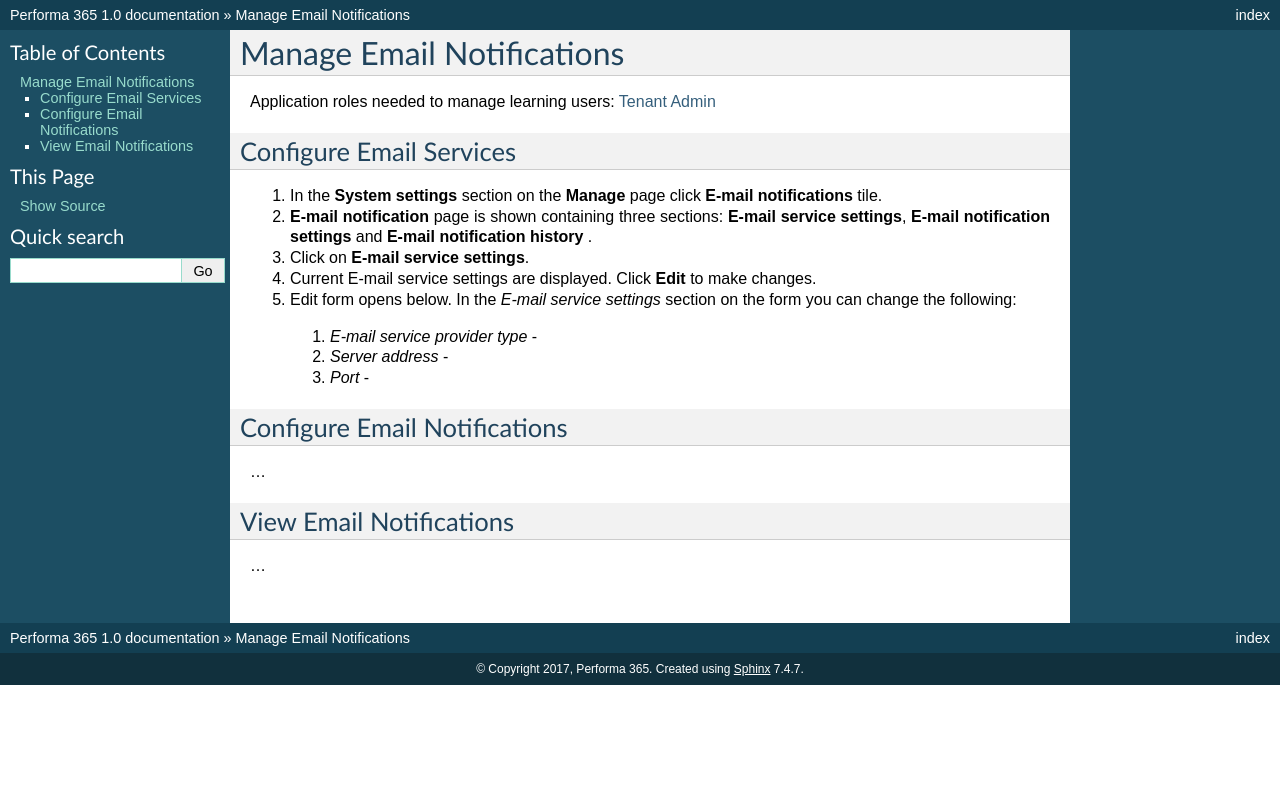
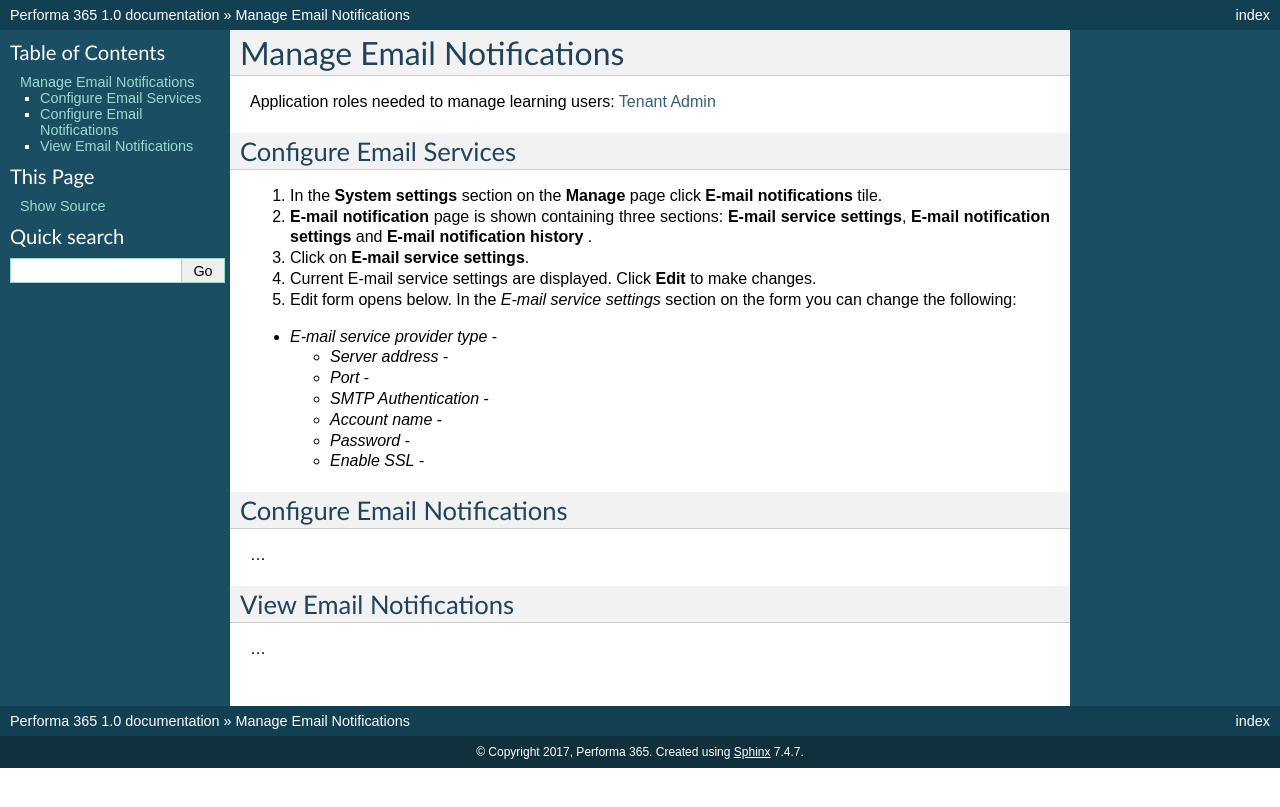
Before and after one commit to pslisko/performa365docs, a Sphinx documentation site: the page built from docs/howto/work_with_email_notifications.rst, in a window 1280 px wide. Shown: the top 807 px of the page. Built offline with Sphinx 7.4.7, drawn with Linux system fonts in a browser that asks for light colours; pages that are not in the unit, such as notebooks, are missing from menus.

Commit message:
Update work_with_email_notifications.rst

```diff
--- a/docs/howto/work_with_email_notifications.rst
+++ b/docs/howto/work_with_email_notifications.rst
@@ -14,11 +14,15 @@
 #. Current E-mail service settings are displayed. Click **Edit** to make changes.
 #. Edit form opens below. In the *E-mail service settings* section on the form you can change the following:
 
-  #. *E-mail service provider type* -
+* *E-mail service provider type* -
 
-  #. *Server address* -
+  * *Server address* -
 
-  #. *Port* -
+  * *Port* -
+  * *SMTP Authentication* -
+  * *Account name* -
+  * *Password* -
+  * *Enable SSL* -
 
 
 
```
